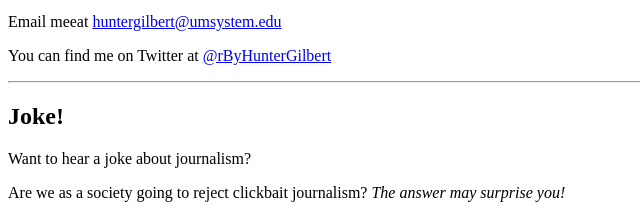
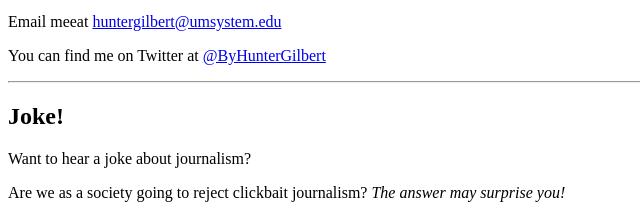
Before and after one commit to J4502-FS20/Hunter-s-Website, a plain HTML site: page index.html in a window 1280 px wide. Shown: the part 257-473 px from the top of the page, 0-640 px from the left. Drawn offline with Linux system fonts and the light colour scheme.

Commit message:
Update index.html

```diff
--- a/index.html
+++ b/index.html
@@ -22,7 +22,7 @@
 </nav>
         <a href="mailto:huntergilbert@umsystem.edu"><img src="me3.jpeg" alt="Picture of Hunter on some steps wearing a mask." width="500"/></a>
     <p>Email meeat <a href="mailto:huntergilbert@umsystem.edu">huntergilbert@umsystem.edu</a></p>
-    <p> You can find me on Twitter at <a href="https://twitter.com/ByHunterGilbert">@rByHunterGilbert</a> </p>
+    <p> You can find me on Twitter at <a href="https://twitter.com/ByHunterGilbert">@ByHunterGilbert</a> </p>
     <hr/>
 </main>
     <section id="joke">
```
